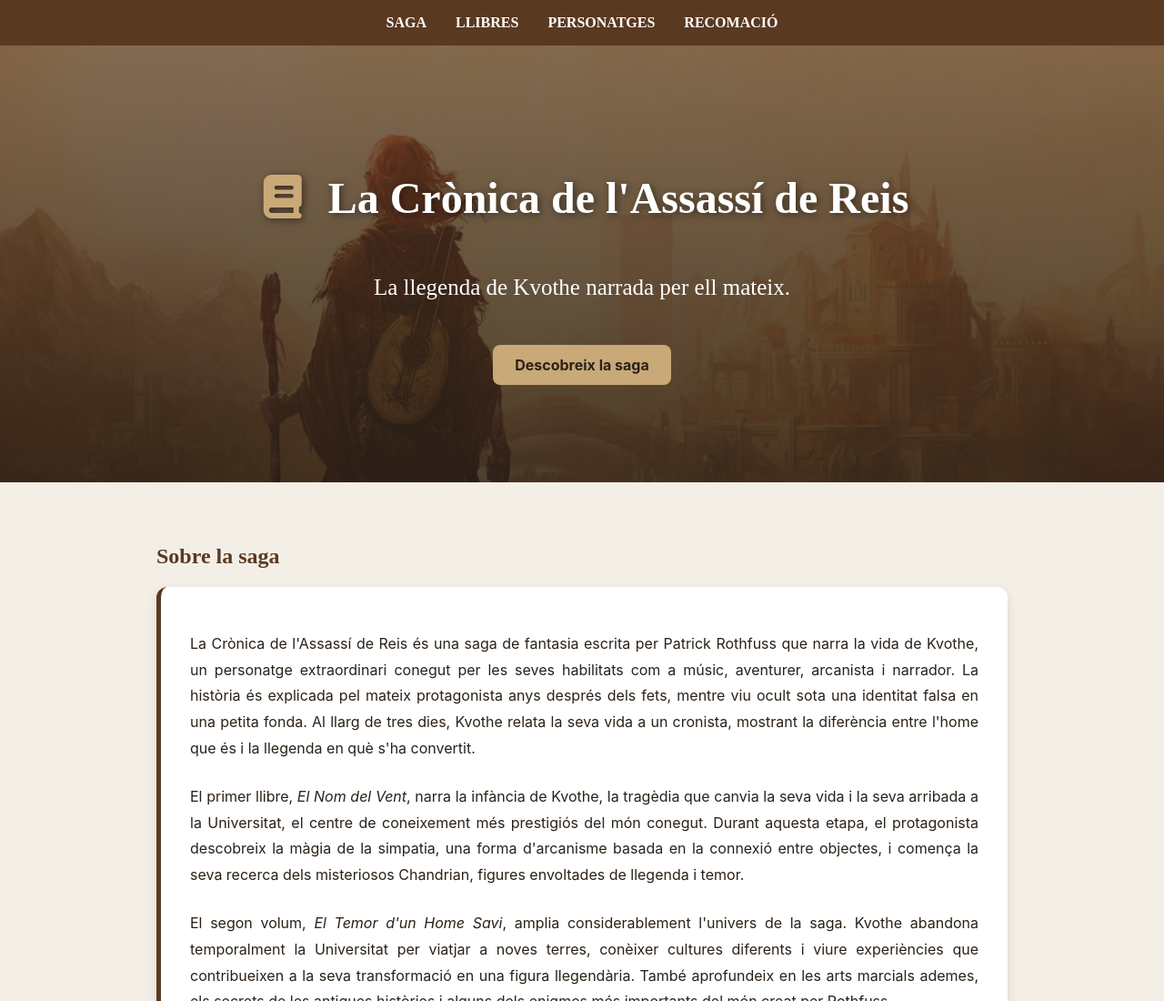
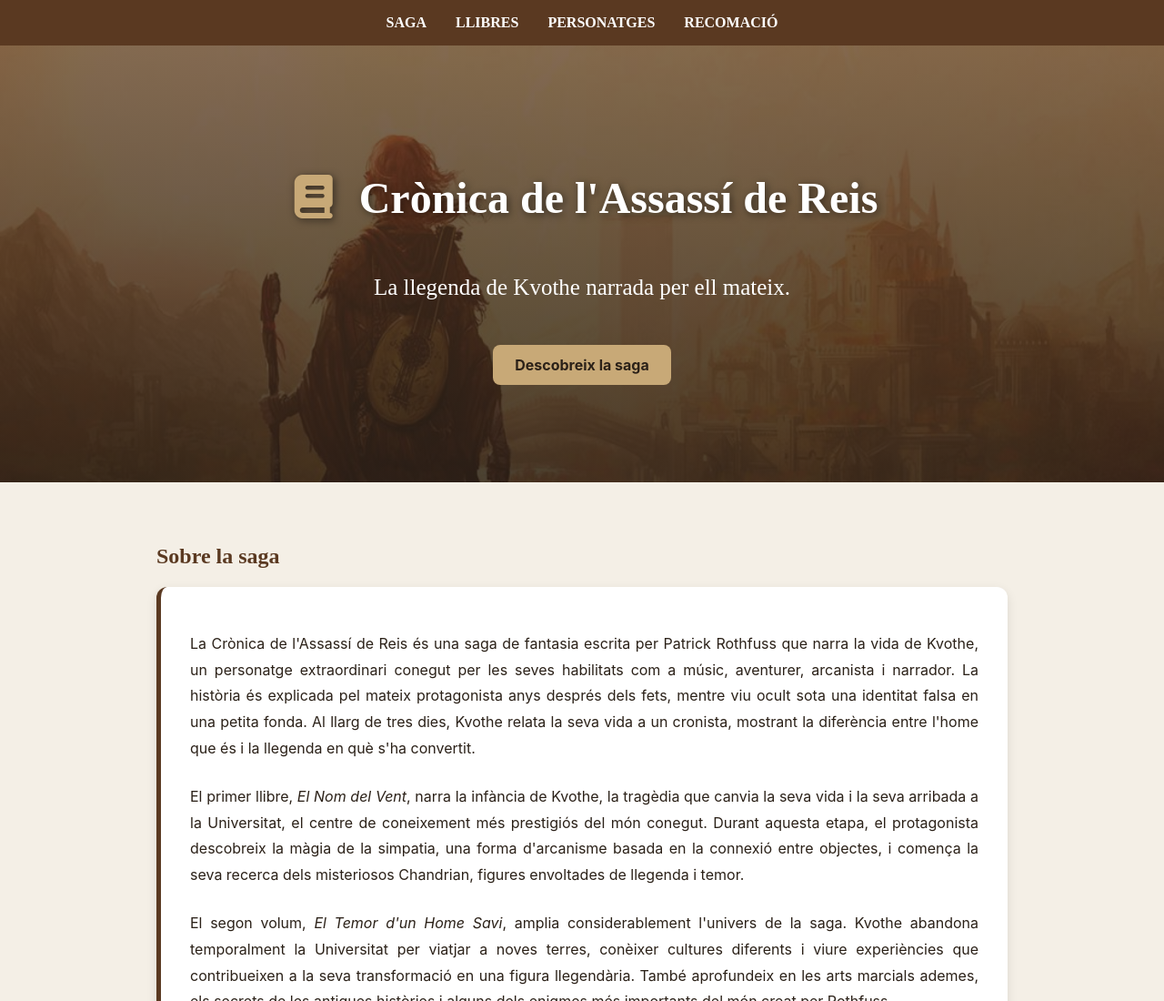
Before and after one commit to dfornonso/cronica-assassi-reis, a website built with Parcel: page src/index.html in a window 1280 px wide. Shown: the top 1100 px of the page at 91% size. Built offline with nearby package versions, Linux system fonts and the light colour scheme; a small style sheet from the web is missing.

Commit message:
Corregit nom de la saga al hero

```diff
--- a/src/index.html
+++ b/src/index.html
@@ -20,7 +20,7 @@
     <div class="hero">
       <h1 class="hero__title">
         <i class="fa-solid fa-book"></i>
-        La Crònica de l'Assassí de Reis
+        Crònica de l'Assassí de Reis
       </h1>
 
       <p class="hero__subtitle">
```
